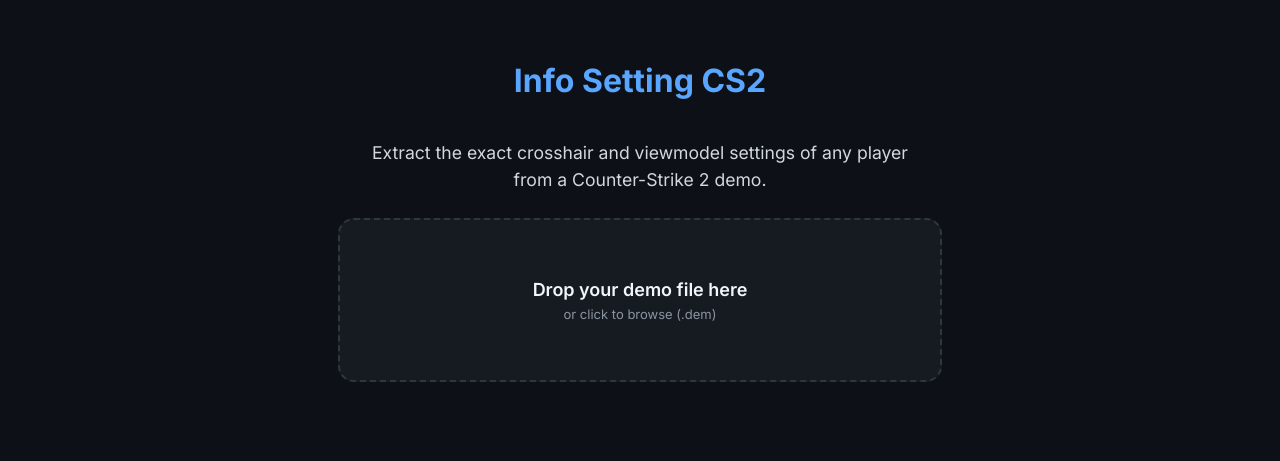
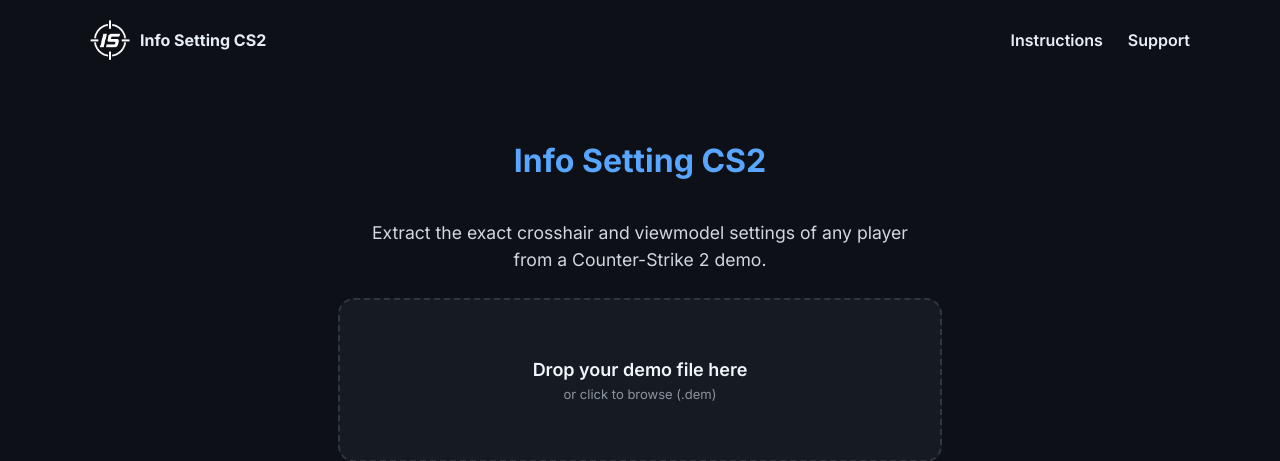
Before and after one commit to elioportillo/Info-Setting-CS2-Crosshair-and-Viewmodel-Demo-Extractor, a Flask app: page / in a window 1280 px wide. Shown: the top 461 px of the page. Run offline with Flask 3, Linux system fonts and the light colour scheme.

Commit message:
Add Instructions and logo

```diff
--- a/static/script.js
+++ b/static/script.js
@@ -123,3 +123,19 @@ window.onload = function () {
         input.value = "";
     };
 };
+
+function openInstructions() {
+    document.getElementById("instructionsModal").style.display = "flex";
+}
+
+function closeInstructions() {
+    document.getElementById("instructionsModal").style.display = "none";
+}
+
+function openSupport() {
+    document.getElementById("supportModal").style.display = "flex";
+}
+
+function closeSupport() {
+    document.getElementById("supportModal").style.display = "none";
+}
--- a/static/style.css
+++ b/static/style.css
@@ -6,6 +6,57 @@ body {
     background: #0d1117;
     color: #e6edf3;
 }
+
+.navbar {
+    max-width: 1100px;
+    margin: 0 auto;
+
+    display: flex;
+    justify-content: space-between;
+    align-items: center;
+
+    padding: 20px 40px;
+}
+
+.nav-links a:hover {
+    color: #58a6ff;
+}
+
+.logo {
+    display: flex;
+    align-items: center;
+    gap: 10px;
+
+    text-decoration: none;
+    color: inherit;
+}
+
+.logo img {
+    width: 40px;
+    height: 40px;
+}
+
+.logo span {
+    font-weight: 700;
+}
+
+.nav-links {
+    display: flex;
+    gap: 25px;
+}
+
+.nav-links a {
+    text-decoration: none;
+    color: inherit;
+    font-weight: 600;
+}
+
+.info-section {
+    max-width: 900px;
+    margin: 50px auto;
+    padding: 0 20px;
+}
+
 
 /* CONTAINER */
 
--- a/templates/index.html
+++ b/templates/index.html
@@ -33,6 +33,7 @@
 >
 
 <script async src="https://www.googletagmanager.com/gtag/js?id=G-EMSX6W3J7G"></script>
+
 <script>
 window.dataLayer = window.dataLayer || [];
 function gtag(){dataLayer.push(arguments);}
@@ -48,6 +49,35 @@
 
 <body>
 
+<nav class="navbar">
+
+    <a href="/" class="logo">
+
+        <img
+            src="{{ url_for('static', filename='logo.png') }}"
+            alt="Info Setting CS2"
+        >
+
+        <span>
+            Info Setting CS2
+        </span>
+
+    </a>
+
+    <div class="nav-links">
+
+        <a href="#" onclick="openInstructions(); return false;">
+            Instructions
+        </a>
+
+        <a href="#" onclick="openSupport(); return false;">
+            Support
+        </a>
+
+    </div>
+
+</nav>
+
 <div class="container">
 
     <h1>
@@ -56,10 +86,10 @@
 
     <p class="subtitle">
         Extract the exact crosshair and viewmodel settings of any player
-    <span class="line-break">from a Counter-Strike 2 demo.</span>
+        <span class="line-break">
+            from a Counter-Strike 2 demo.
+        </span>
     </p>
-
-    <!-- Upload form ALWAYS visible -->
 
     <form
         id="uploadForm"
@@ -90,9 +120,54 @@
 
     </form>
 
-    <!-- Dynamic result -->
+    <div id="result"></div>
 
-    <div id="result"></div>
+</div>
+
+<div id="instructionsModal" class="modal">
+
+    <div class="modal-content">
+
+        <span class="close" onclick="closeInstructions()">
+            &times;
+        </span>
+
+        <h2>
+            Instructions
+        </h2>
+
+        <ol>
+            <li>Download a Counter-Strike 2 demo.</li>
+            <li>Upload the .dem file.</li>
+            <li>Choose any player and instantly extract their settings.</li>
+            <li>Copy the crosshair or viewmodel settings.</li>
+        </ol>
+
+    </div>
+
+</div>
+
+<div id="supportModal" class="modal">
+
+    <div class="modal-content">
+
+        <span class="close" onclick="closeSupport()">
+            &times;
+        </span>
+
+        <h2>
+            Support
+        </h2>
+
+        <p>
+            If this tool helped you, consider supporting future development.
+        </p>
+
+        <p>
+            Donations coming soon.
+        </p>
+
+    </div>
 
 </div>
 
@@ -101,4 +176,5 @@
 ></script>
 
 </body>
+
 </html>
```
Also changed, not shown: other parts of static/style.css (+30 -0 lines), static/logo.png (added). Lines whose indentation alone changed are shown as unchanged.
